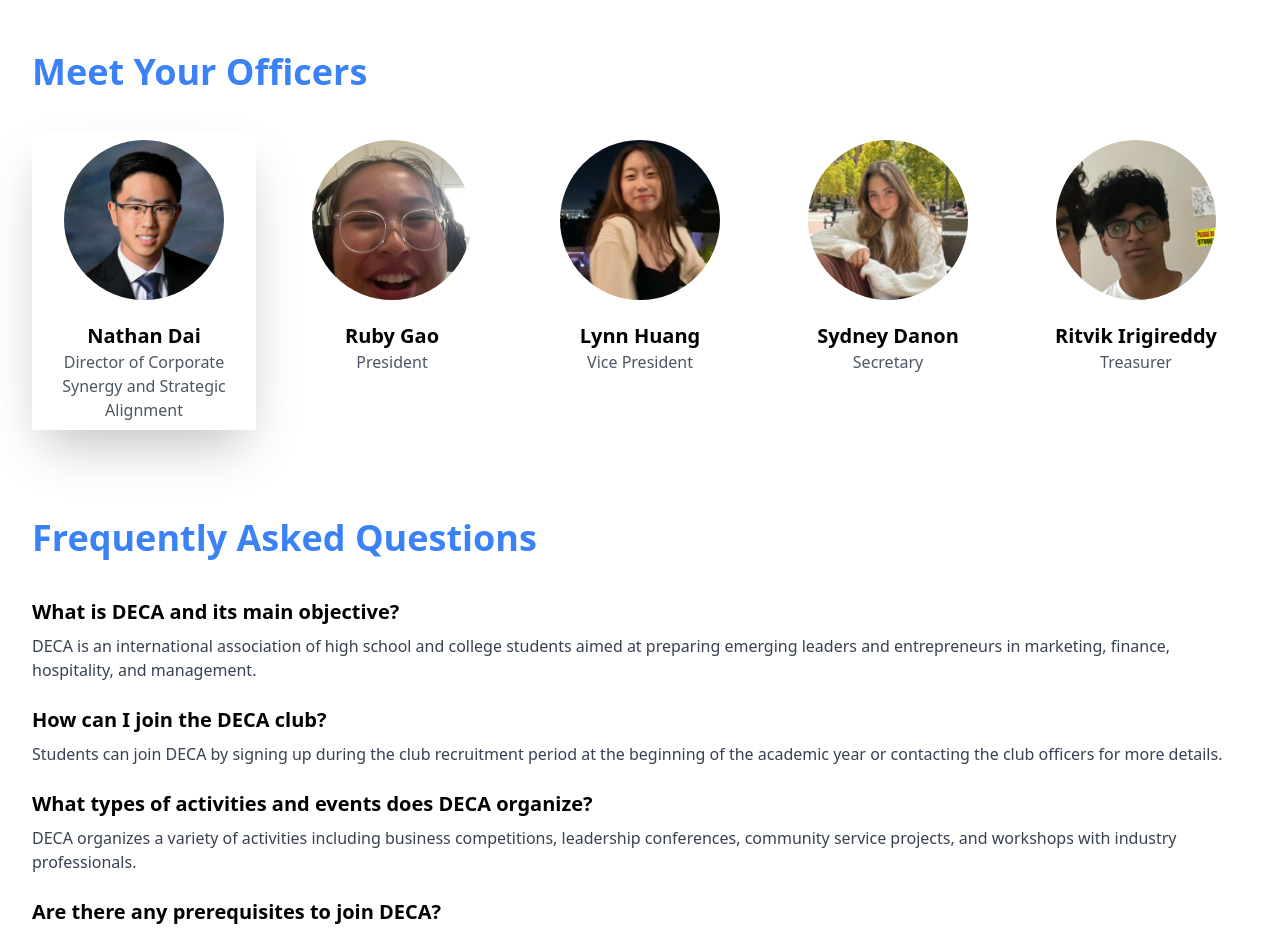
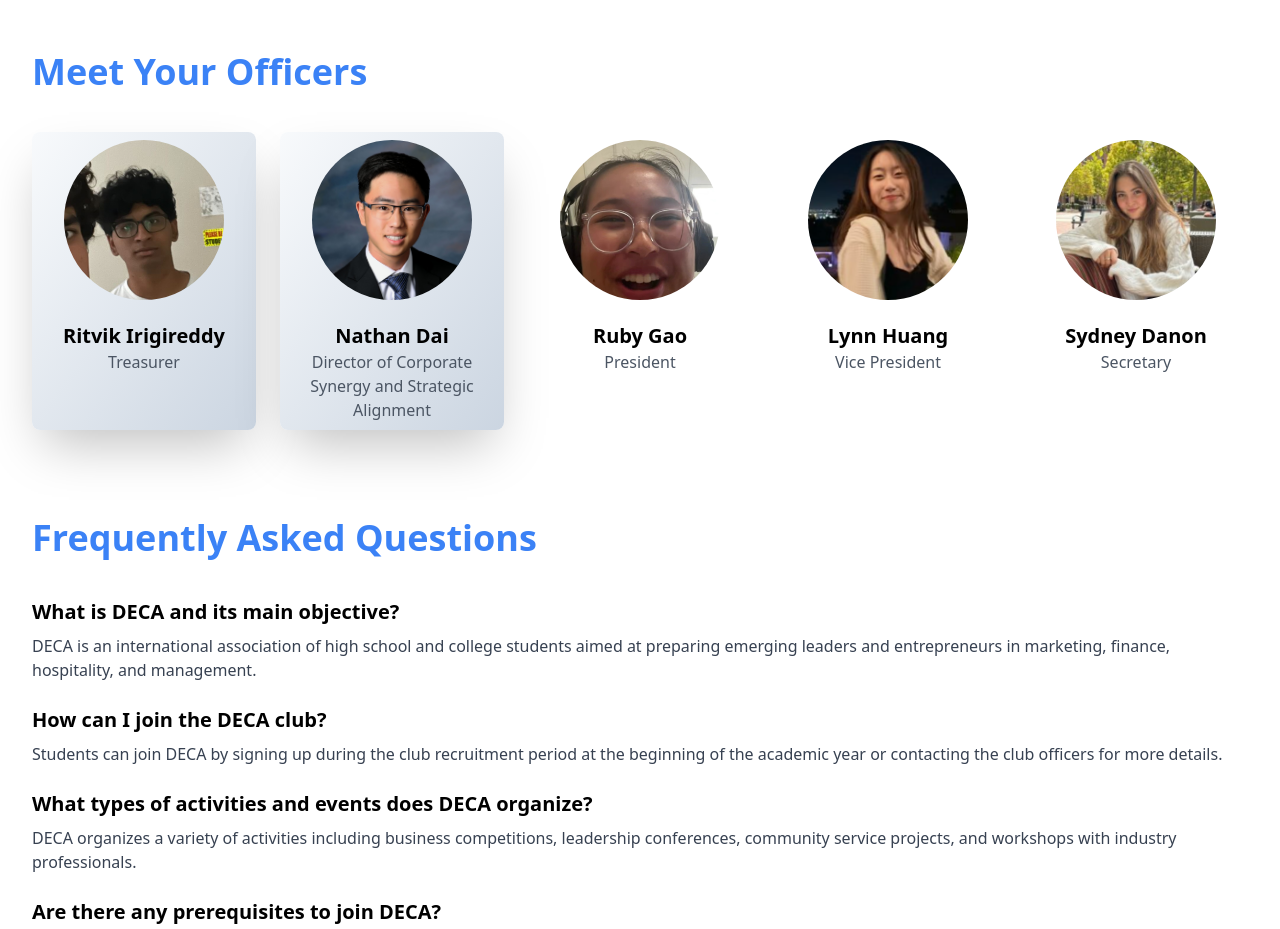
Before and after one commit to ritvikir/ccadeca, a Next.js app: page / in a window 1280 px wide. Shown: the part 2700-3629 px from the top of the page. Built offline with nearby package versions, Linux system fonts and the light colour scheme.

Commit message:
fix officer order

```diff
--- a/components/Team.js
+++ b/components/Team.js
@@ -2,11 +2,11 @@
 import Image from 'next/legacy/image'; // Import from 'next/image'
 
 const officers = [
+  { name: 'Ritvik Irigireddy', position: 'Treasurer', imageUrl: '/ritvik.jpeg' },
   { name: 'Nathan Dai', position: 'Director of Corporate Synergy and Strategic Alignment', imageUrl: '/wayne.jpeg' },
   { name: 'Ruby Gao', position: 'President', imageUrl: '/ruby.jpeg' },
   { name: 'Lynn Huang', position: 'Vice President', imageUrl: '/lynn.png' },
   { name: 'Sydney Danon', position: 'Secretary', imageUrl: '/sydney.png' },
-  { name: 'Ritvik Irigireddy', position: 'Treasurer', imageUrl: '/ritvik.jpeg' },
   // ... add more officers as needed
 ];
 
@@ -18,7 +18,7 @@
       </h1>
       <div className="grid grid-cols-2 sm:grid-cols-2 lg:grid-cols-5 gap-6">
         {officers.map((officer, index) => (
-          <div key={index} className={'p-2 text-center ' + (officer.name === 'Nathan Dai' ? 'shadow-2xl' : '')} >
+          <div key={index} className={'p-2 text-center ' + ((officer.name === 'Nathan Dai' || officer.name === 'Ritvik Irigireddy') ? 'rounded-lg bg-gradient-to-br from-slate-50 to-slate-300 shadow-2xl' : '')} >
             <div className="relative inline-block w-40 h-40 mx-auto mb-4">
               <Image
                 src={officer.imageUrl}
```
